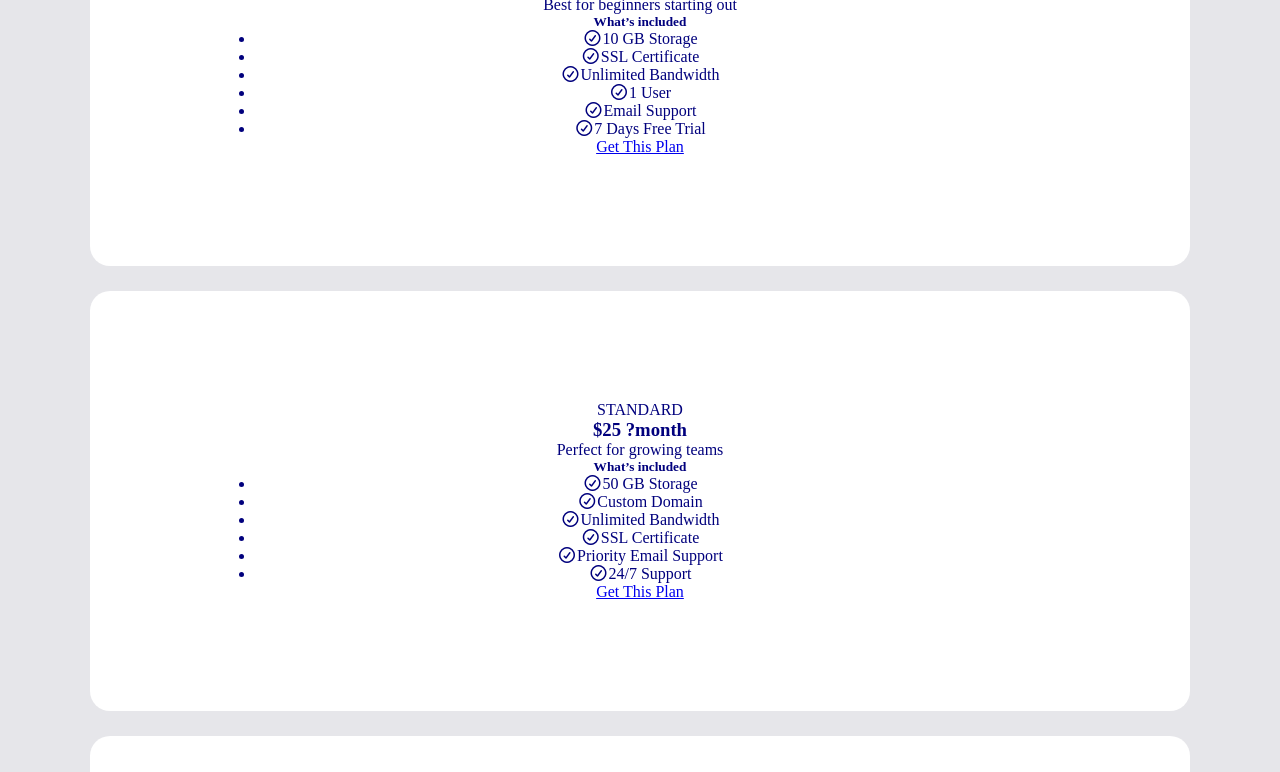
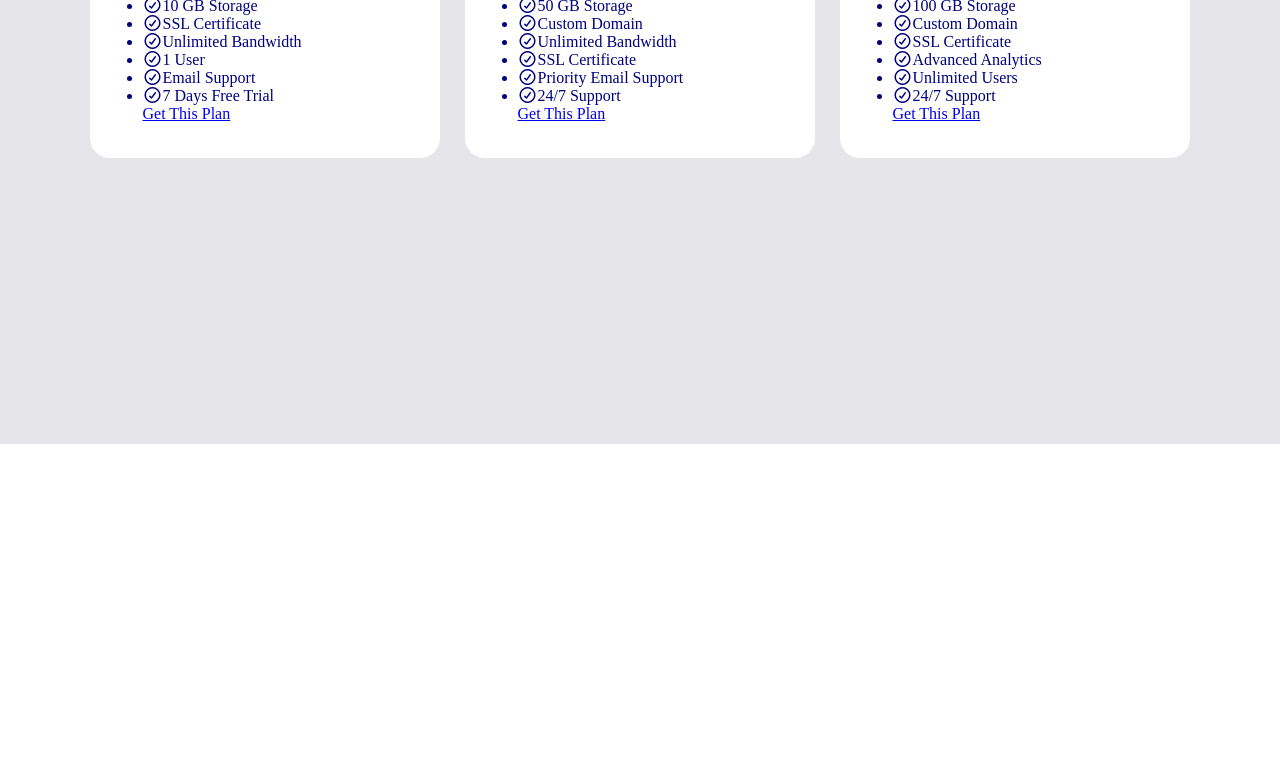
Before and after one commit to tasnimborhan/Pricing-Table, a plain HTML site: page index.html in a window 1280 px wide. Shown: the part 356-1128 px from the top of the page. After the commit the page ends 800 px from the top, so only its background shows below. Drawn offline with Linux system fonts and the light colour scheme.

Commit message:
Initial commit

```diff
--- a/css/style.css
+++ b/css/style.css
@@ -37,6 +37,7 @@
     margin: auto;
     display: grid;
     grid-gap: 25px;
+    grid-template-columns: repeat(auto-fit, minmax(250px, 1fr));
 }
 
 .price-col{
@@ -44,5 +45,24 @@
     padding: 10% 15%;
     border-radius: 20px;
     color: #01007D;
-    text-align: center;
+    text-align: left;
 }
+
+.price-col p{
+    font-size: 12px;
+    font-weight: 400;
+    font-family: "Inter", sans-serif;
+
+}
+
+.price-col h3{
+    font-size: 55px;
+    font-weight: 500;
+    font-family: "Be Vietnam Pro", sans-serif;
+}
+span{
+    font-size: 18px;
+    margin-left: -5px;
+    font-weight: 500;
+    font-family: "Poppins", sans-serif;
+}
--- a/index.html
+++ b/index.html
@@ -25,7 +25,7 @@
         <div class="main-box">
             <div class="price-col">
                 <p>STARTER</p>
-                <h3>$15 <span>?month</span></h3>
+                <h3>$15 <span>/month</span></h3>
                 <p>Best for beginners starting out</p>
                 <h5>What’s included</h5>
                 <ul>
@@ -41,7 +41,7 @@
 
             <div class="price-col">
                 <p>STANDARD</p>
-                <h3>$25 <span>?month</span></h3>
+                <h3>$25 <span>/month</span></h3>
                 <p>Perfect for growing teams</p>
                 <h5>What’s included</h5>
                 <ul>
@@ -59,7 +59,7 @@
 
             <div class="price-col">
                 <p>PREMIUM</p>
-                <h3>$45 <span>?month</span></h3>
+                <h3>$45 <span>/month</span></h3>
                 <p>Advanced features for businesses</p>
                 <h5>What’s included</h5>
                 <ul>
```
